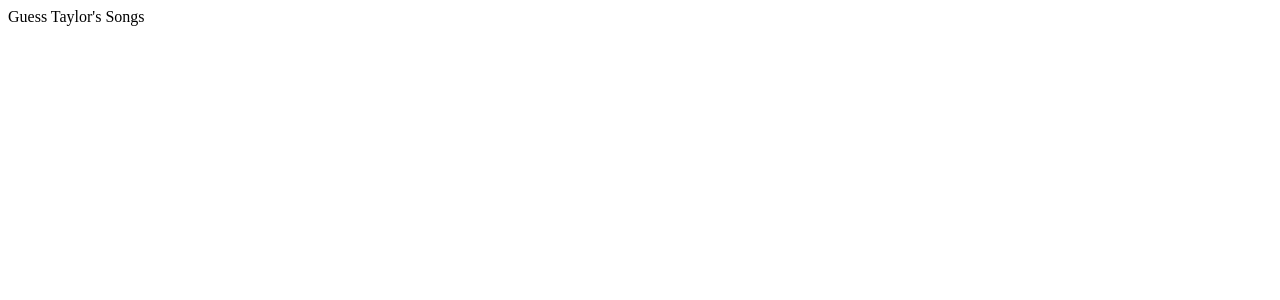
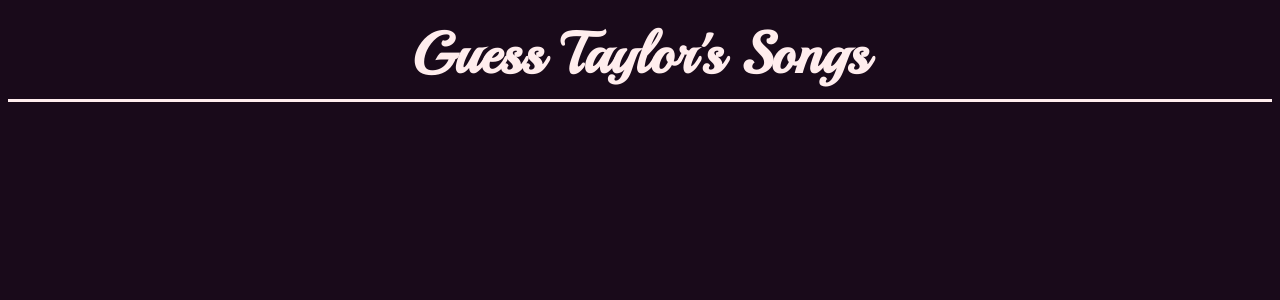
Before and after one commit to Natouche68/guess-taylor-songs, a Svelte app: page / in a window 1280 px wide. Shown: the top 300 px of the page. Built offline with nearby package versions, Linux system fonts and the light colour scheme.

Commit message:
Add a title and styles

```diff
--- a/src/App.svelte
+++ b/src/App.svelte
@@ -1 +1,12 @@
-Guess Taylor's Songs
+<div class="title">Guess Taylor's Songs</div>
+
+<style>
+	.title {
+		padding: 0.6rem;
+		text-align: center;
+		font-family: "Playball", cursive;
+		font-size: 3.6rem;
+		font-weight: 700;
+		border-bottom: 3px solid var(--text-color);
+	}
+</style>
--- a/src/app.css
+++ b/src/app.css
@@ -0,0 +1,15 @@
+@import url("https://fonts.googleapis.com/css2?family=Josefin+Sans:wght@300;400;500;700&family=Playball&display=swap");
+
+:root {
+	font-family: "Josefin Sans", sans-serif;
+	font-size: 16px;
+
+	--background-color: #190a1a;
+	--text-color: #ffeded;
+	--primary-color: #7436ab;
+}
+
+body {
+	background: var(--background-color);
+	color: var(--text-color);
+}
```
